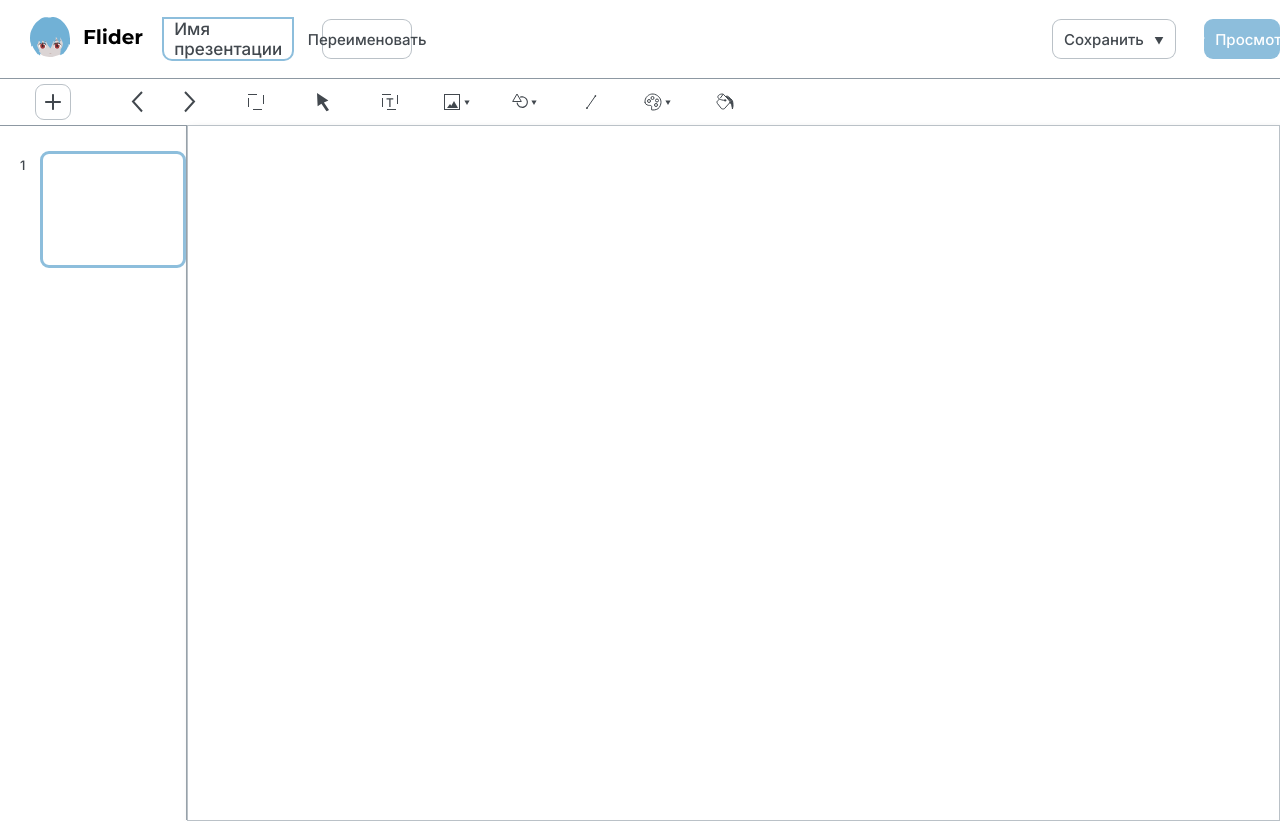
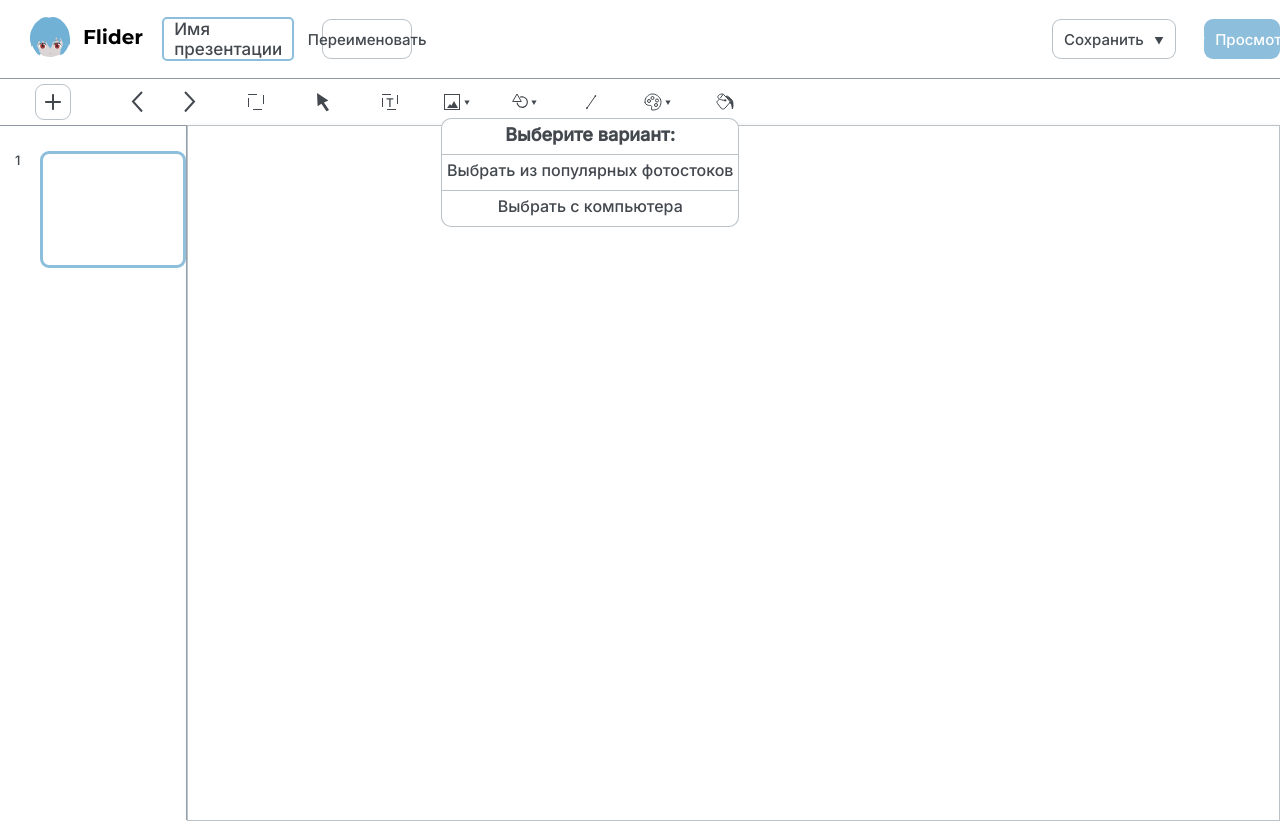
Before and after one commit to Exevald/flider, a React (Create React App) app: page /presentation in a window 1280 px wide. Both pictures are taken after a click on the button 457 px from the left and 102 px from the top of the page. Built offline with nearby package versions, Linux system fonts and the light colour scheme.

Commit message:
Написал функцию для вложенного дропдауна
+ поправил стили

```diff
--- a/src/view/components/DropDown/DropDown.module.css
+++ b/src/view/components/DropDown/DropDown.module.css
@@ -78,7 +78,7 @@
     cursor: auto;
 }
 .dropDownContent__header:hover {
-    background-color: var(--shinji);
+    background-color: var(--shinji)!important;
     border-radius: 10px 10px 0 0;
 }
 .separator {
@@ -86,7 +86,9 @@
     height: 1px;
     background-color: var(--kaoru-60);
 }
-.dropDownContent > a, p {
+.dropDownContent > a,
+.dropDownContent > p,
+.dropDownContent > form {
     padding: 5px;
     color: var(--gendo-default);
     height: 25px;
@@ -95,12 +97,17 @@
 .dropDownContent a, p {
     cursor: pointer;
 }
-.dropDownContent > a:hover, p:hover {
+.dropDownContent > a:hover,
+.dropDownContent > p:hover,
+.dropDownContent > form:hover {
     background-color: var(--ayanami-20);
 }
-.dropDownContent a:first-child, p:first-child {
+.dropDownContent > a:first-child,
+.dropDownContent > p:first-child {
     border-radius: 10px 10px 0 0;
 }
-.dropDownContent a:last-child, p:last-child {
+.dropDownContent > a:last-child,
+.dropDownContent > p:last-child,
+.dropDownContent > form:last-child {
     border-radius: 0  0 10px 10px;
 }
--- a/src/view/components/DropDown/DropDown.tsx
+++ b/src/view/components/DropDown/DropDown.tsx
@@ -72,6 +72,12 @@ function showDropDownById(parent: HTMLElement,id: string): void {
         }
     }
 }
+function showChildrenDropDownById(id: string): void {
+    let childDropDown = document.getElementById(id);
+    if (childDropDown !== null) {
+        childDropDown.classList.toggle(styles.dropDownShow);
+    }
+}
 
 const DropDown = ({id, viewStyle, action}: DropDownMergedProps) => {
     if (viewStyle !== null) {
@@ -83,7 +89,7 @@ const DropDown = ({id, viewStyle, action}: DropDownMergedProps) => {
                             <p className={styles.dropDownContent__header}>Выберите вариант:</p>
                             <div className={styles.separator}></div>
                             <p onClick={() => {
-                                //showDropDownById('Stocks')
+                                showChildrenDropDownById('Stocks')
                             }}>Выбрать из популярных фотостоков</p>
                             <div id={"Stocks"} className={styles.dropDown} style={{position: "static"}}>
                                 <div className={styles.dropDownContent} style={{border: "none"}}>
@@ -99,7 +105,7 @@ const DropDown = ({id, viewStyle, action}: DropDownMergedProps) => {
                                 </div>
                             </div>
                             <div className={styles.separator}></div>
-                            <form method={"get"}>
+                            <form method={"get"} style={{padding: '5px 0 5px 0'}}>
                                 <input style={{display: "none"}} type={"file"} id="uploadImage" name="uploadImage" />
                                 <label htmlFor={"uploadImage"}><p>Выбрать с компьютера</p></label>
                             </form>
--- a/src/view/components/Toolbar/Toolbar.tsx
+++ b/src/view/components/Toolbar/Toolbar.tsx
@@ -40,7 +40,10 @@ const Toolbar = (props: ToolbarProps) => {
             <ButtonIcon viewStyle={"textArea"} onClick={() => {
             }}></ButtonIcon>
             <ButtonIcon viewStyle={"image"} onClick={() => {
-                const selector = document.getElementsByTagName('')
+                const iconImage = document.getElementsByClassName(iconsStyles.buttonImage)[0] as HTMLElement;
+                if (iconImage !== null) {
+                    showDropDownById(iconImage, 'ImageSelector')
+                }
             }}></ButtonIcon>
             <DropDown id={'ImageSelector'} viewStyle={'imageSelector'}></DropDown>
             <ButtonIcon viewStyle={"figure"} onClick={() => {
```
